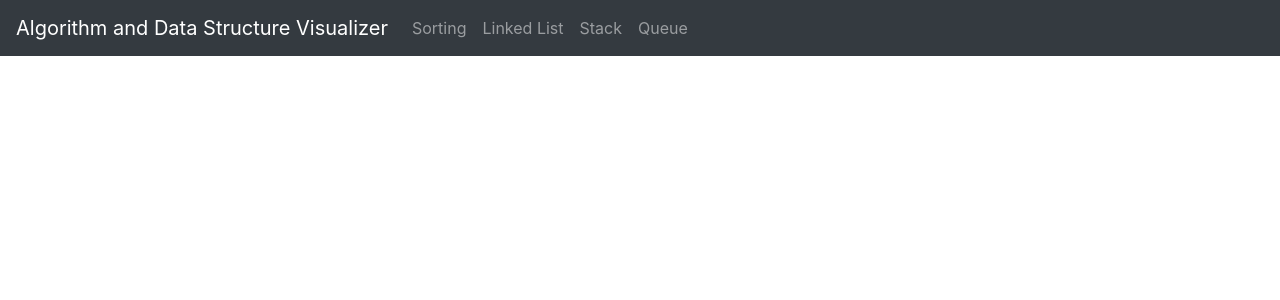
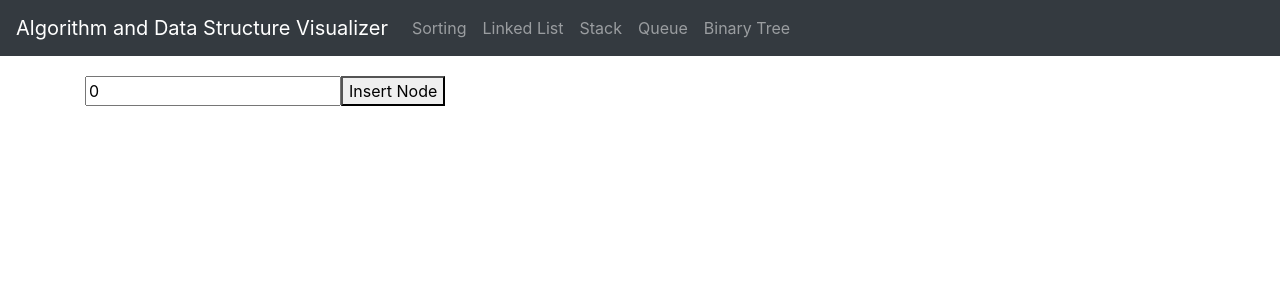
Before and after one commit to matt-hendrick/Algorithm-Data-Structure-Visualizer, a React (Create React App) app: page /binarytree in a window 1280 px wide. Shown: the top 300 px of the page. Built offline with nearby package versions, Linux system fonts and the light colour scheme.

Commit message:
Add: Created BinaryTree/Node classes. Setup BTvis

```diff
--- a/src/App.js
+++ b/src/App.js
@@ -4,11 +4,15 @@ import { BrowserRouter as Router, Switch, Route } from 'react-router-dom';
 // Bootstrap
 import Container from 'react-bootstrap/Container';
 
+// Components
 import NavBar from './components/Navbar/Navbar';
+
+// Pages
 import Sorting from './containers/Sorting/Sorting';
 import LinkedListVisualizer from './containers/LinkedListVisualizer/LinkedListVisualizer';
 import StackVisualizer from './containers/StackVisualizer/StackVisualizer';
 import QueueVisualizer from './containers/QueueVisualizer/QueueVisualizer';
+import BinaryTreeVisualizer from './containers/BinaryTreeVisualizer/BinaryTreeVisualizer';
 
 const App = () => {
   return (
@@ -21,6 +25,7 @@ const App = () => {
           <Route exact path="/linkedlist" component={LinkedListVisualizer} />
           <Route exact path="/stack" component={StackVisualizer} />
           <Route exact path="/queue" component={QueueVisualizer} />
+          <Route exact path="/binarytree" component={BinaryTreeVisualizer} />
         </Switch>
       </Container>
     </Router>
--- a/src/components/Navbar/Navbar.js
+++ b/src/components/Navbar/Navbar.js
@@ -23,6 +23,7 @@ const MyNavbar = () => {
           <Nav.Link href="/linkedlist">Linked List</Nav.Link>
           <Nav.Link href="/stack">Stack</Nav.Link>
           <Nav.Link href="/queue">Queue</Nav.Link>
+          <Nav.Link href="/binarytree">Binary Tree</Nav.Link>
         </Nav>
       </Navbar.Collapse>
     </Navbar>
--- /dev/null
+++ b/src/containers/BinaryTreeVisualizer/BinaryTreeVisualizer.js
@@ -0,0 +1,44 @@
+import React, { useState } from 'react';
+
+// Data Structures
+import BinaryTree from '../../dataStructures/BinaryTree/BinaryTree';
+
+function BinaryTreeVisualizer() {
+  const [newNodeValue, setNewNodeValue] = useState(0);
+  const [tree, setTree] = useState(null);
+
+  const insertNode = () => {
+    const intNodeVal = parseInt(newNodeValue);
+    if (Number.isInteger(intNodeVal)) {
+      if (!tree) {
+        let tempTree = new BinaryTree();
+        tempTree.insert(intNodeVal);
+        setTree(tempTree);
+      } else {
+        let tempTree = new BinaryTree(tree.root);
+        tempTree.insert(intNodeVal);
+        setTree(tempTree);
+      }
+    }
+  };
+
+  const updateNewNodeValue = (event) => {
+    const updatedNodeValue = event.target.value;
+    setNewNodeValue(updatedNodeValue);
+  };
+
+  console.log('Tree', tree);
+
+  return (
+    <div>
+      <input
+        value={newNodeValue}
+        placeholder="Enter a new Node value"
+        onChange={updateNewNodeValue}
+      />
+      <button onClick={insertNode}>Insert Node</button>
+    </div>
+  );
+}
+
+export default BinaryTreeVisualizer;
--- /dev/null
+++ b/src/dataStructures/BinaryTree/BinaryTree.js
@@ -0,0 +1,28 @@
+import BinaryTreeNode from '../BinaryTreeNode/BinaryTreeNode';
+
+export default class BinaryTree {
+  constructor(root = null) {
+    this.root = root;
+  }
+
+  insert(val) {
+    if (Number.isInteger(val)) {
+      const newNode = new BinaryTreeNode(val);
+      if (!this.root) {
+        this.root = newNode;
+      } else {
+        this.insertNode(this.root, newNode);
+      }
+    }
+  }
+
+  insertNode(node, newNode) {
+    if (node.val > newNode.val) {
+      if (!node.left) node.left = newNode;
+      else this.insertNode(node.left, newNode);
+    } else if (node.val < newNode.val) {
+      if (!node.right) node.right = newNode;
+      else this.insertNode(node.right, newNode);
+    }
+  }
+}
--- /dev/null
+++ b/src/dataStructures/BinaryTreeNode/BinaryTreeNode.js
@@ -0,0 +1,7 @@
+export default class BinaryTreeNode {
+  constructor(val = null, right = null, left = null) {
+    this.val = val;
+    this.left = left;
+    this.right = right;
+  }
+}
```
